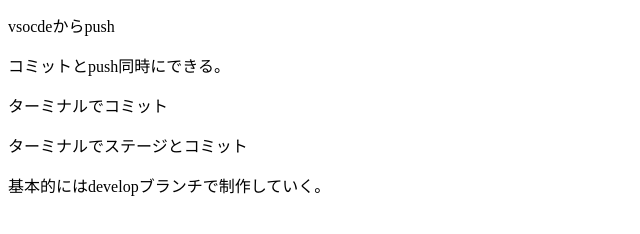
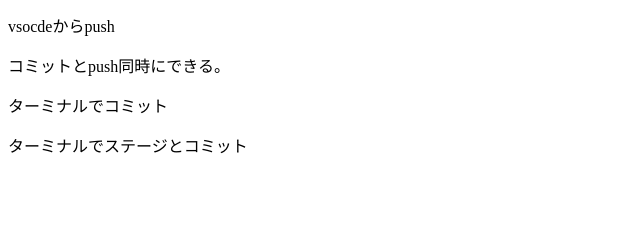
Before and after one commit to Seika-Nakayama/git_practice, a plain HTML site: page twice.html in a window 1280 px wide. Shown: the part 116-350 px from the top of the page, without its empty margins (0-640 px from the left). Drawn offline with Linux system fonts and the light colour scheme.

```diff
--- a/twice.html
+++ b/twice.html
@@ -12,6 +12,5 @@
 	<p>コミットとpush同時にできる。</p>
 	<p>ターミナルでコミット</p>
 	<p>ターミナルでステージとコミット</p>
-	<p>基本的にはdevelopブランチで制作していく。</p>
 </body>
 </html>
```
